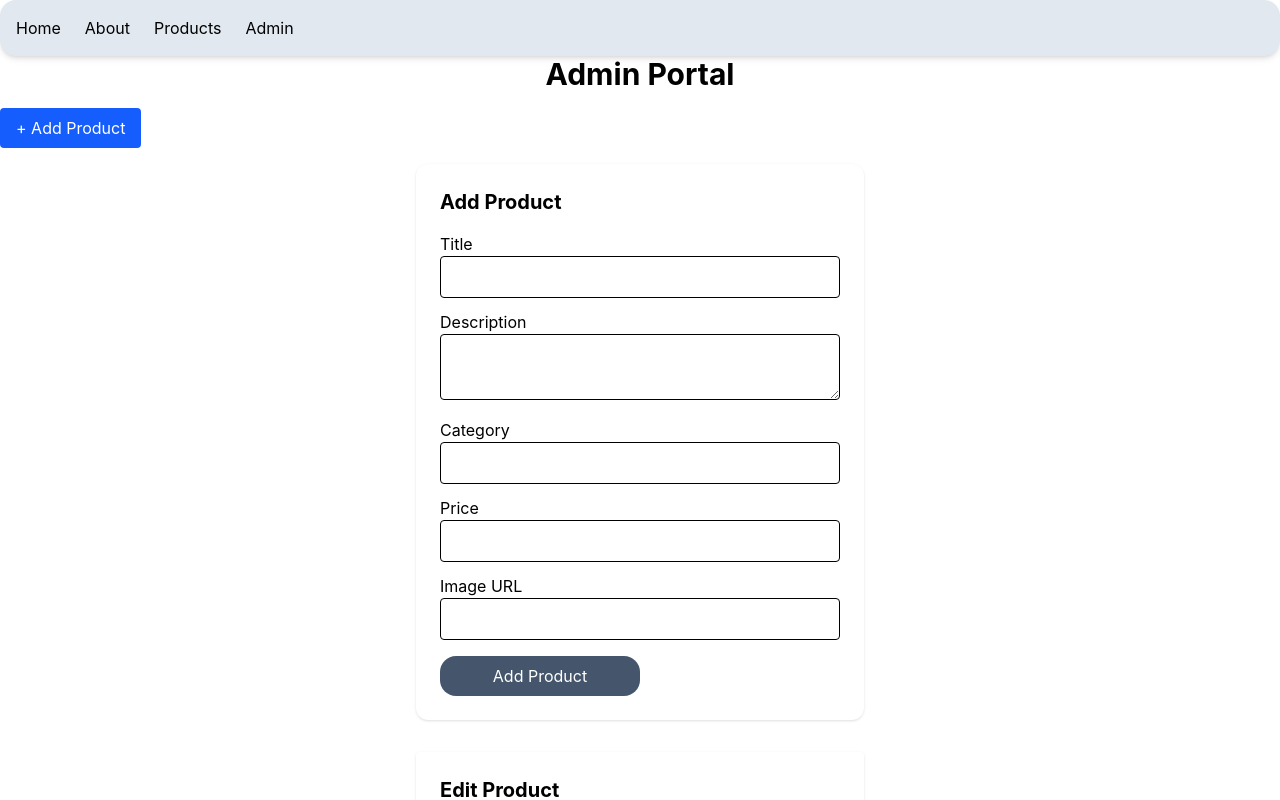
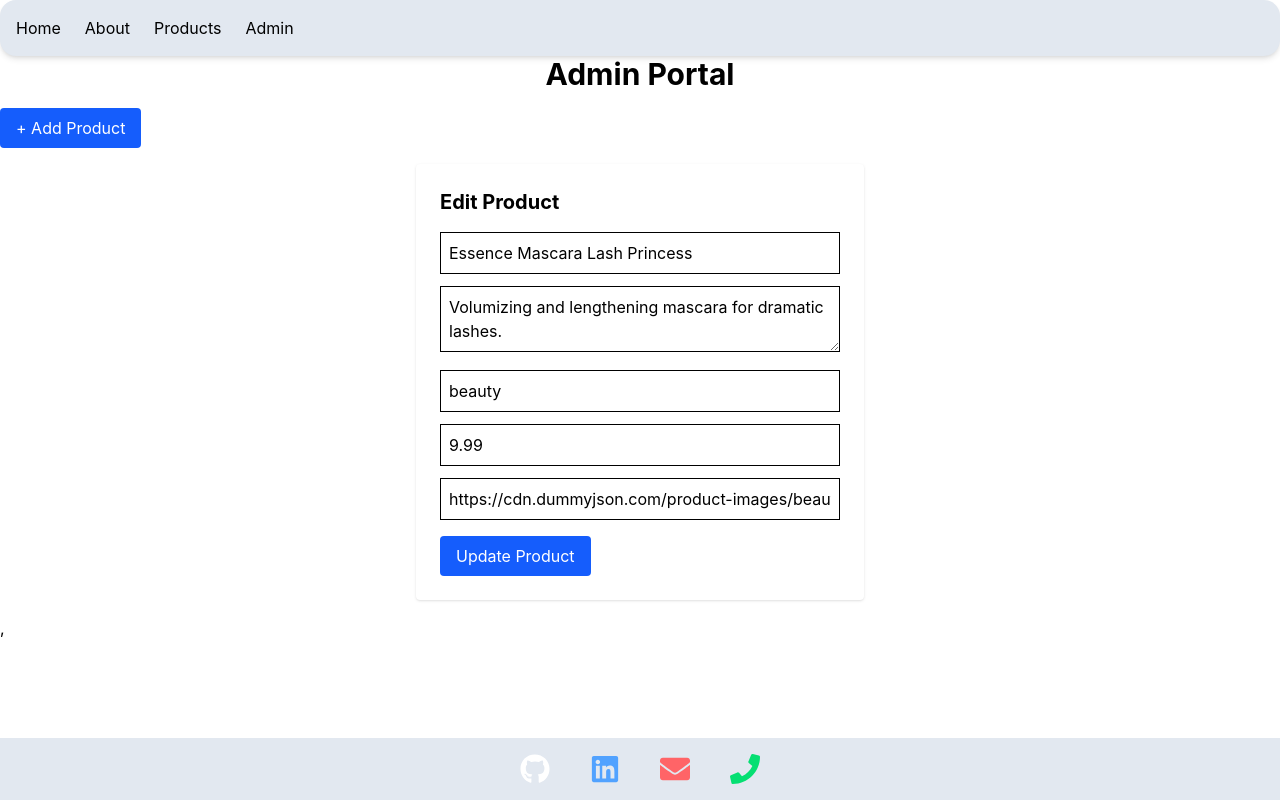
Before and after one commit to BRENDACHEBET1/summative-lab-project-showcase, a React (Vite) app: page /admin/edit/1 in a window 1280 px wide. Shown: the top 800 px of the page. Built offline with nearby package versions, Linux system fonts and the light colour scheme; data requests are answered from the project's data file.

Commit message:
Add footer

```diff
--- a/db.json
+++ b/db.json
@@ -271,6 +271,14 @@
       "price": "33",
       "image": "3",
       "id": "YUbG5-ljTZ4"
+    },
+    {
+      "title": "Essence Mascara Lash Princess",
+      "description": "Volumizing and lengthening mascara for dramatic lashes.",
+      "category": "beauty",
+      "price": "10",
+      "image": "https://cdn.dummyjson.com/product-images/beauty/essence-mascara-lash-princess/1.webp",
+      "id": "s1GnZS0aLC0"
     }
   ],
   "$schema": "./node_modules/json-server/schema.json"
--- a/src/App.jsx
+++ b/src/App.jsx
@@ -7,6 +7,7 @@ import AddProduct from './pages/AddProduct'
 import ProductList from './pages/ProductList'
 import Admin from './pages/Admin'
 import EditProduct from './pages/EditProduct'
+import Footer from './components/Footer'
 
 function App() {
   const [count, setCount] = useState(0)
@@ -28,6 +29,7 @@ function App() {
 
 
         </Routes>
+        <Footer/>
 
       </BrowserRouter>
     </>
--- a/src/components/Footer.jsx
+++ b/src/components/Footer.jsx
@@ -1,8 +1,30 @@
 import React from 'react'
+import { FaGithub, FaLinkedin, FaEnvelope, FaPhone } from "react-icons/fa";
 
 const Footer = () => {
   return (
-    <div>Footer</div>
+    <footer>
+         {/* ICONS */}
+      <div className="fixed bottom-0 left-0 w-full bg-black text-white p-4 flex justify-center gap-10 mt-4 bg-slate-200 p-3">
+
+        <a href="https://github.com" target="_blank" rel="noreferrer">
+          <FaGithub className="text-3xl text-gray-blue cursor-pointer" />
+        </a>
+
+        <a href="https://linkedin.com" target="_blank" rel="noreferrer">
+          <FaLinkedin className="text-3xl  text-blue-400 cursor-pointer" />
+        </a>
+
+        <a href="mailto:example@email.com">
+          <FaEnvelope className="text-3xl text-red-400 cursor-pointer" />
+        </a>
+
+        <a href="tel:+254700000000">
+          <FaPhone className="text-3xl text-green-400 cursor-pointer" />
+        </a>
+
+      </div>
+    </footer>
   )
 }
 
--- a/src/pages/Admin.jsx
+++ b/src/pages/Admin.jsx
@@ -1,6 +1,7 @@
 import React from 'react'
 import { Link, Outlet } from 'react-router-dom'
 import AddProduct from './AddProduct'
+
 
 const Admin = () => {
   return (
@@ -12,7 +13,7 @@ const Admin = () => {
        <Link to="/admin/new" className="inline-block mt-4 bg-blue-600 text-white px-4 py-2 rounded"
       > + Add Product
       </Link>
-      <AddProduct/>
+
     </div>
     <Outlet/>
     </div>
```
